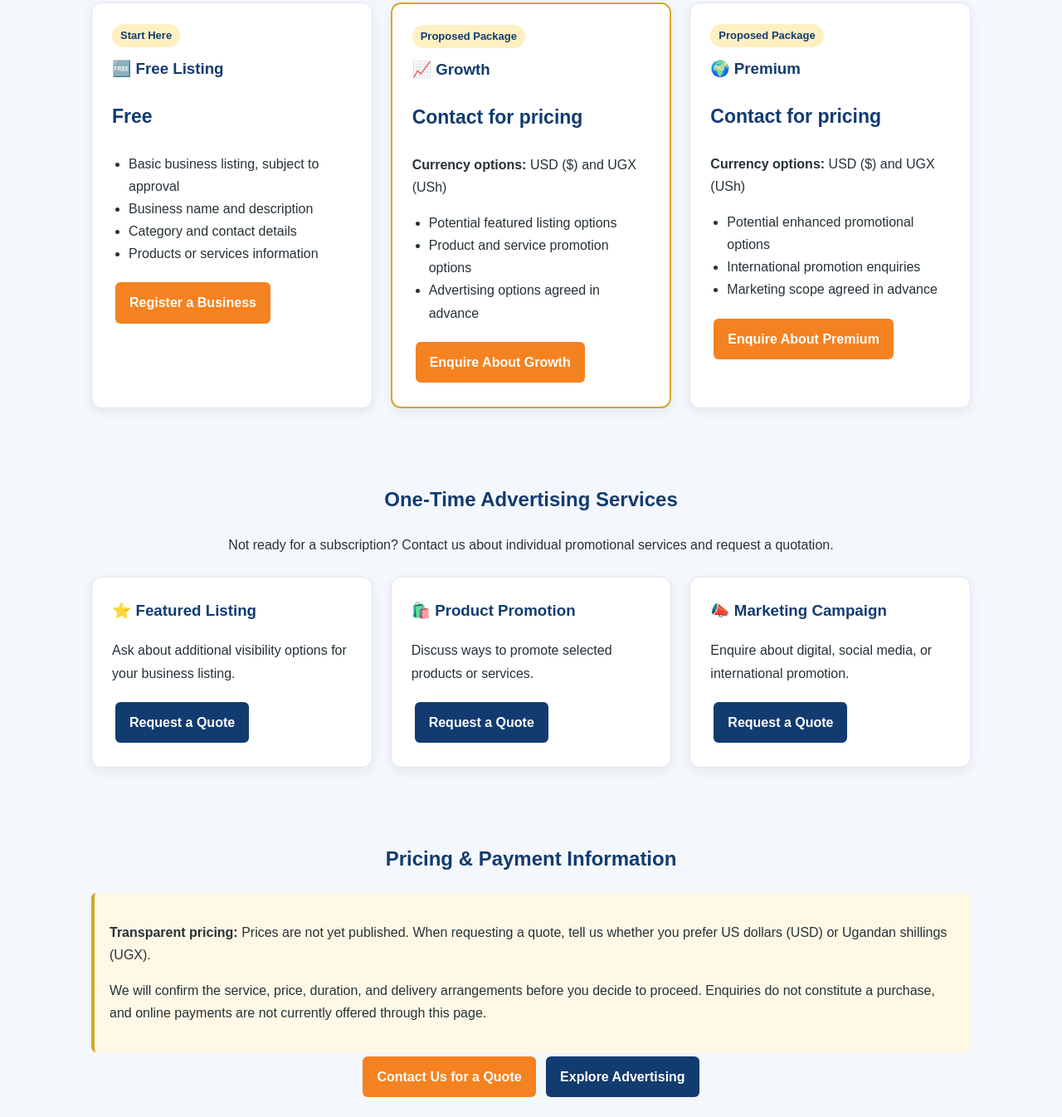
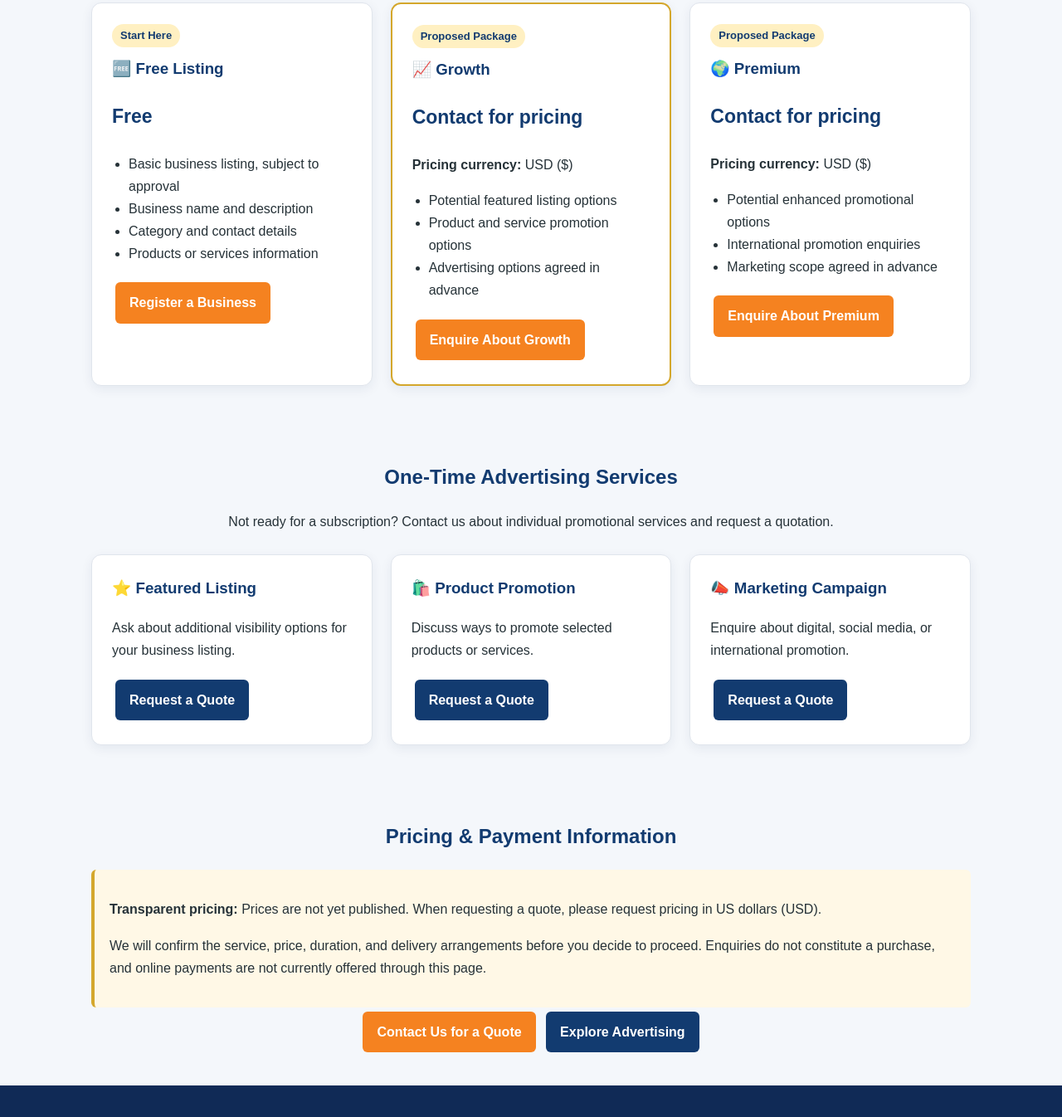
Before and after one commit to ssempebwaemmanuel94prog/world-business, a website: page pricing.html in a window 1280 px wide. Shown: the part 750-2096 px from the top of the page at 83% size. Drawn offline with Linux system fonts and the light colour scheme.

Commit message:
Use USD-only pricing language

```diff
--- a/pricing.html
+++ b/pricing.html
@@ -3,7 +3,7 @@
 <head>
   <meta charset="UTF-8">
   <meta name="viewport" content="width=device-width, initial-scale=1.0">
-  <meta name="description" content="Explore WorldLink Business listing options, advertising packages, and promotional services. Contact us for pricing in USD or UGX.">
+  <meta name="description" content="Explore WorldLink Business listing options, advertising packages, and promotional services. Contact us for pricing in USD.">
   <title>Pricing & Packages | WorldLink Business</title>
   <style>
     * { box-sizing: border-box; }
@@ -308,7 +308,7 @@
           <span class="label">Proposed Package</span>
           <h3>📈 Growth</h3>
           <p class="price">Contact for pricing</p>
-          <p><strong>Currency options:</strong> USD ($) and UGX (USh)</p>
+          <p><strong>Pricing currency:</strong> USD ($)</p>
           <ul>
             <li>Potential featured listing options</li>
             <li>Product and service promotion options</li>
@@ -321,7 +321,7 @@
           <span class="label">Proposed Package</span>
           <h3>🌍 Premium</h3>
           <p class="price">Contact for pricing</p>
-          <p><strong>Currency options:</strong> USD ($) and UGX (USh)</p>
+          <p><strong>Pricing currency:</strong> USD ($)</p>
           <ul>
             <li>Potential enhanced promotional options</li>
             <li>International promotion enquiries</li>
@@ -365,8 +365,7 @@
       <div class="notice">
         <p>
           <strong>Transparent pricing:</strong> Prices are not yet published.
-          When requesting a quote, tell us whether you prefer US dollars (USD)
-          or Ugandan shillings (UGX).
+          When requesting a quote, please request pricing in US dollars (USD).
         </p>
         <p>
           We will confirm the service, price, duration, and delivery
```
